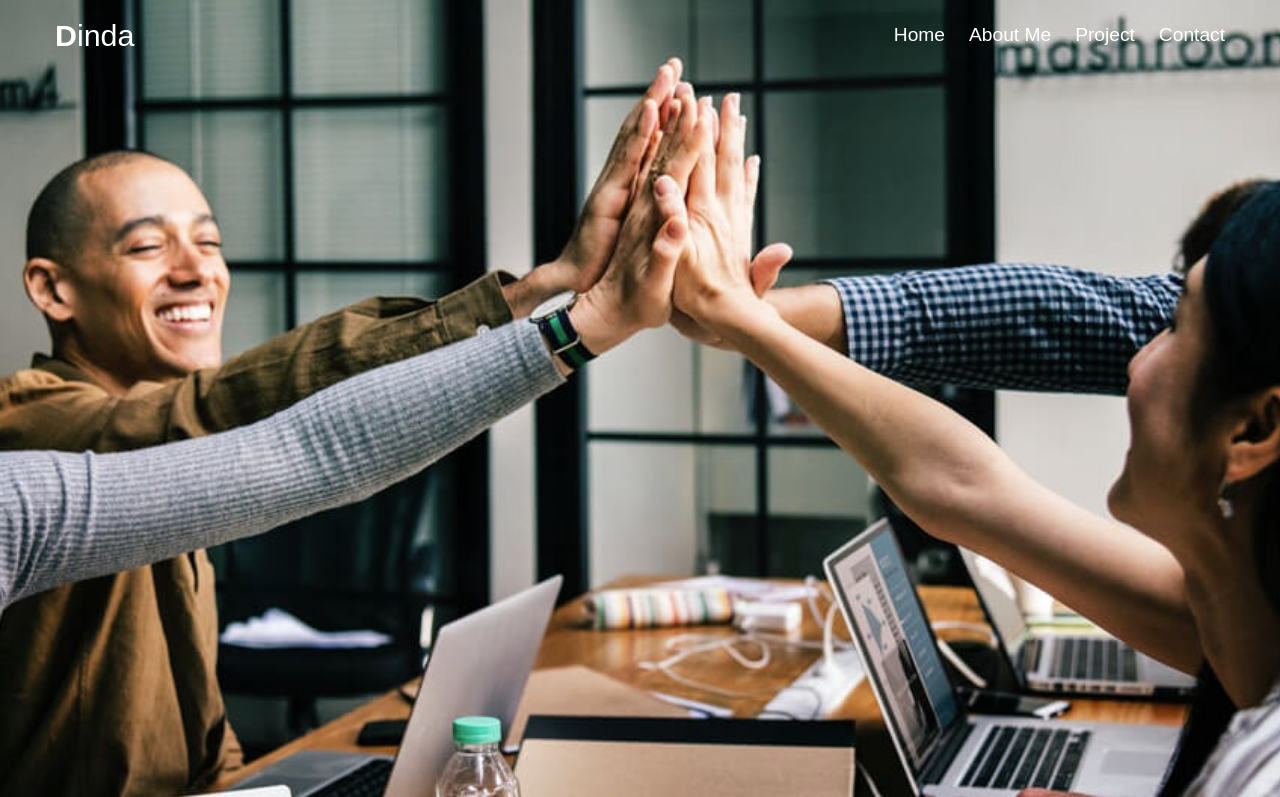
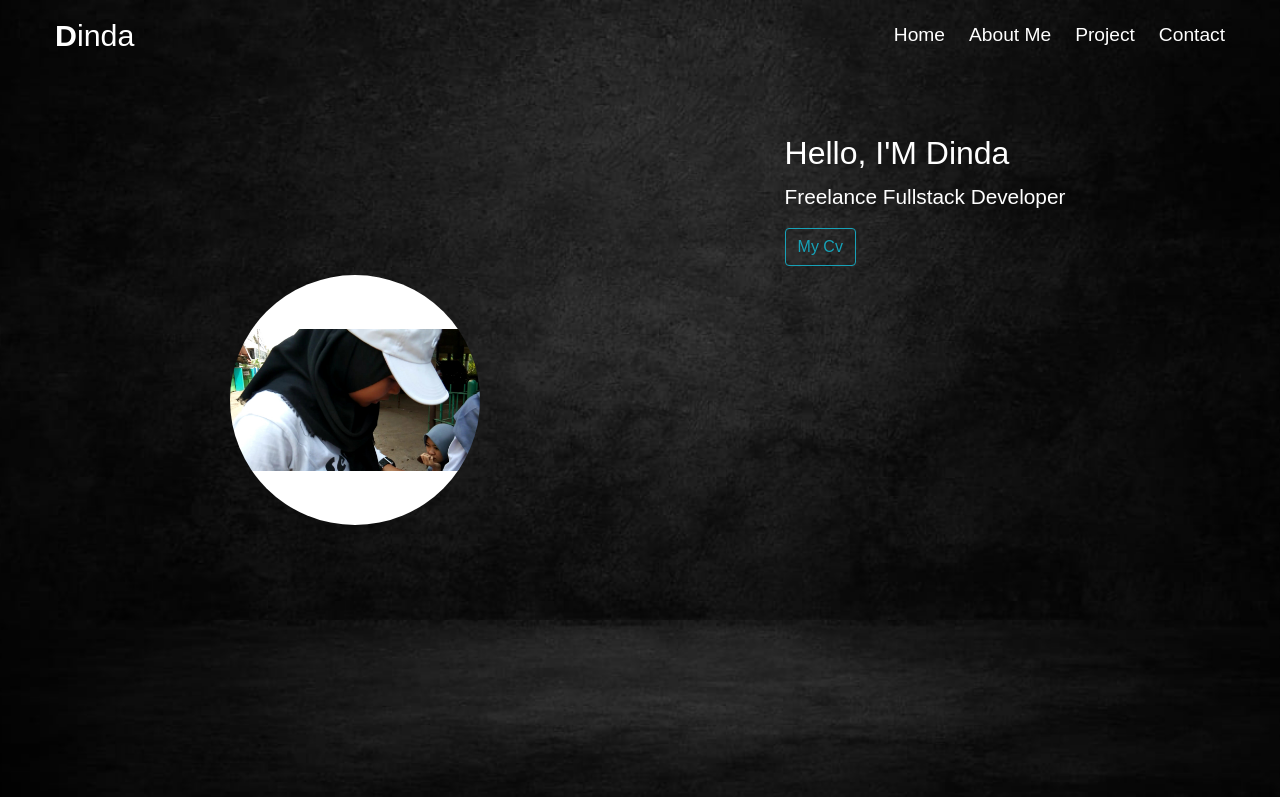
Before and after one commit to dindacs/dindacs.github.io, a plain HTML site: page index.htm in a window 1280 px wide. Shown: the top 797 px of the page. Drawn offline with Linux system fonts and the light colour scheme.

Commit message:
menambah fot & text di header

```diff
--- a/asset/css/style.css
+++ b/asset/css/style.css
@@ -10,7 +10,7 @@ body{
 }
 /* **************** */
 header{
-  background-image: url(../../image/1.jpg);
+  background-image: url(../../image/background1.jpg);
   width: 100%;
   height: 100vh;
   background-position: center;
@@ -36,3 +36,25 @@ header{
   color: cornflowerblue;
   cursor: pointer;
 }
+/* ******************* */
+.img-profil{
+  height: 100vh;
+  margin-bottom: 0;
+  margin-right: 0;
+}
+
+.img-profil img{
+  border-radius: 50%;
+}
+
+.text-profil{
+  height: 50vh;
+}
+
+.text-profil h1{
+  font-size: 1.7rem;
+}
+
+.text-profil p{
+  font-size: 1.3rem;
+}
--- a/index.htm
+++ b/index.htm
@@ -38,9 +38,24 @@
         </nav>
       </div>
     </nav>
+
+    <div class="container">
+      <div class="row">
+        <div class="col-lg-6 img-profil d-flex align-items-center justify-content-center">
+          <img src="image/rr.jpg" width="250" height="250">
+        </div>
+        <div class="col-lg-6 text-profil d-flex align-items-center justify-content-center">
+          <div class="text-white">
+            <h2>Hello, I'M Dinda</h2>
+            <p>Freelance Fullstack Developer</p>
+            <button class="btn btn-outline-info">My Cv</button>
+          </div>
+        </div>
+      </div>
+    </div>
   </header>
 
-  <div class="container-fluid">
+  <!-- <div class="container-fluid">
     <p class="bc-big">
       Lorem ipsum dolor, sit amet consectetur adipisicing elit. Minus necessitatibus quis eveniet veniam velit iusto,
       eum delectus voluptatibus consectetur reiciendis similique, nobis rem dolorem, dicta cumque atque placeat eaque
@@ -71,7 +86,7 @@
       eum delectus voluptatibus consectetur reiciendis similique, nobis rem dolorem, dicta cumque atque placeat eaque
       aut!
     </p>
-  </div>
+  </div> -->
 
   <script src=" asset/js/jquery.js"></script>
   <script src="asset/js/bootstrap.min.js"></script>
```
Also changed, not shown: image/background1.jpg (added), image/rr.jpg (added), 1 other file.
